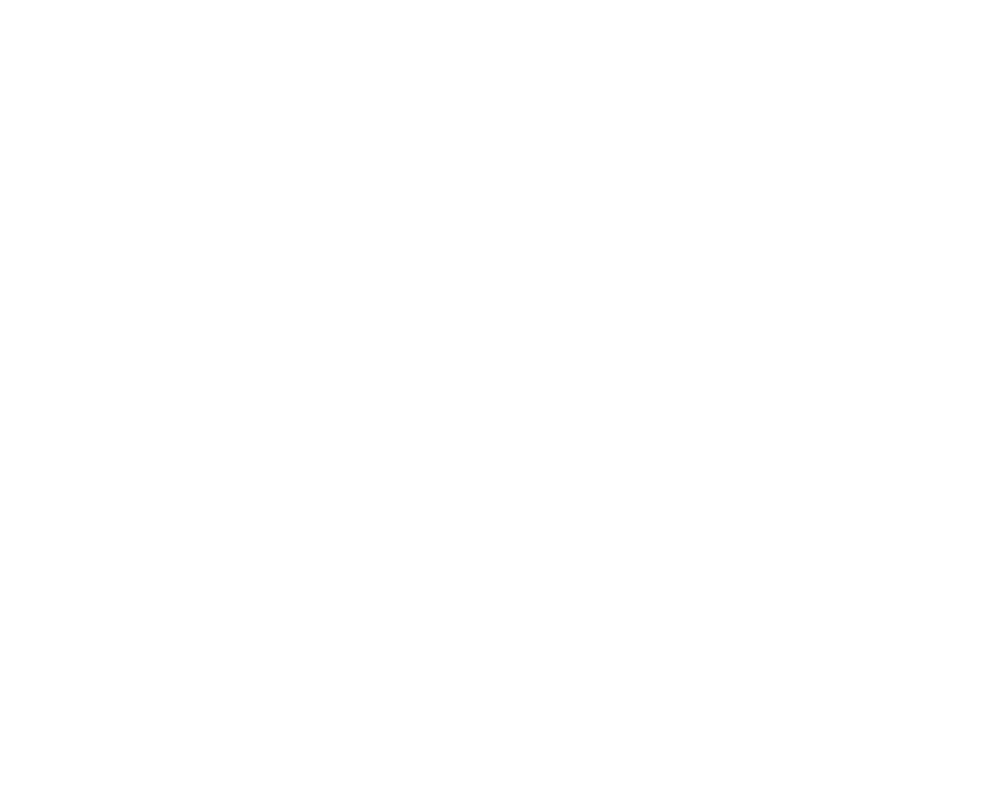
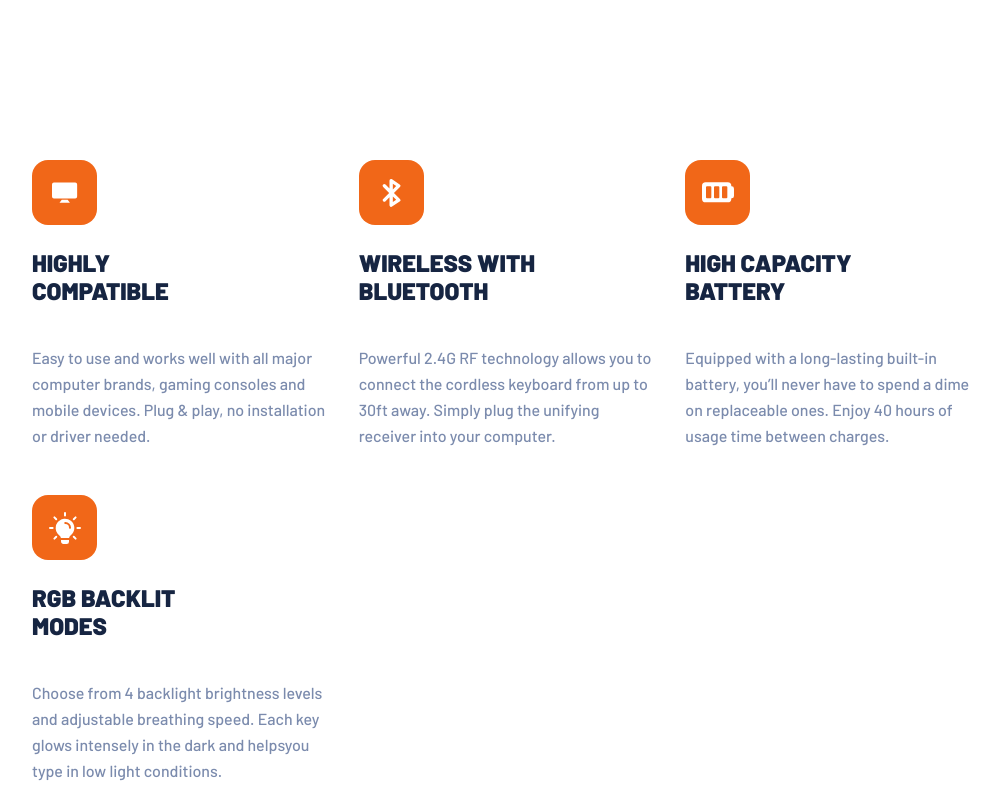
Before and after one commit to caarlosdamian/typemaster-pre-launch-landing-page, a React (Vite) app: page / in a window 1280 px wide. Shown: the part 1189-1989 px from the top of the page, without its empty margins (133-1133 px from the left). Before the commit the page ends 1181 px from the top, so only its background shows below. Built offline with nearby package versions, Linux system fonts and the light colour scheme.

Commit message:
added features section

```diff
--- a/src/App.tsx
+++ b/src/App.tsx
@@ -3,6 +3,7 @@ import "./App.scss";
 import { Header } from "./sections/header/Header";
 import { Hero } from "./sections/hero/Hero";
 import { Middle } from "./sections/middle/Middle";
+import { Feautes } from "./sections/features/Feautes";
 
 function App() {
   return (
@@ -10,25 +11,7 @@ function App() {
       <Header />
       <Hero />
       <Middle />
-      {/*
-
-
-
-  Highly compatible
-  Easy to use and works well with all major computer brands, gaming consoles and mobile devices.
-  Plug & play, no installation or driver needed.
-
-  Wireless with bluetooth
-  Powerful 2.4G RF technology allows you to connect the cordless keyboard from up to 30ft away.
-  Simply plug the unifying receiver into your computer.
-
-  High capacity battery
-  Equipped with a long-lasting built-in battery, you’ll never have to spend a dime on replaceable ones.
-  Enjoy 40 hours of usage time between charges.
-
-  RGB backlit modes
-  Choose from 4 backlight brightness levels and adjustable breathing speed. Each key glows intensely in the dark and helps
-  you type in low light conditions. */}
+      <Feautes/>
     </main>
   );
 }
--- /dev/null
+++ b/src/sections/features/Features.scss
@@ -0,0 +1,71 @@
+.features-container {
+    display: grid;
+    padding: 0 165px;
+    grid-template-columns: repeat(auto-fit, minmax(225px, 1fr));
+    margin-top: 168px;
+    gap: 30px;
+
+
+    @media (max-width: 768px) {
+        grid-template-columns: repeat(2, 281px);
+        padding: 0 39px;
+    }
+
+    @media (max-width: 375px) {
+        grid-template-columns: repeat(1, 327px);
+        padding: 0 24px;
+    }
+
+
+    .features-item {
+        display: flex;
+        align-items: flex-start;
+        justify-content: flex-start;
+        flex-direction: column;
+
+        @media (max-width: 375px) {
+            justify-content: center;
+            align-items: center;
+        }
+
+        .item-title {
+            font-family: 'Barlow';
+            font-style: normal;
+            font-weight: 900;
+            font-size: 24px;
+            line-height: 28px;
+            text-transform: uppercase;
+            color: #162542;
+            width: 180px;
+
+            @media (max-width: 375px) {
+                text-align: center;
+            }
+        }
+
+        .item-text {
+            font-family: 'Barlow';
+            font-style: normal;
+            font-weight: 500;
+            font-size: 16px;
+            line-height: 26px;
+            color: #7B8BAD;
+
+            @media (max-width: 375px) {
+                text-align: center;
+            }
+        }
+
+        .item-imgcontainer {
+            background: #F16718;
+            border-radius: 16px;
+            width: 65px;
+            height: 65px;
+            display: flex;
+            align-items: center;
+            justify-content: center;
+        }
+
+    }
+
+}
--- /dev/null
+++ b/src/sections/features/Feautes.tsx
@@ -0,0 +1,19 @@
+import React from "react";
+import { featuresData } from "../../utils/data";
+import "./Features.scss";
+
+export const Feautes = () => {
+  return (
+    <div className="features-container">
+      {featuresData.map((item) => (
+        <div className="features-item" key={item.id}>
+          <div className="item-imgcontainer">
+            <img src={item.image} alt={item.title} className="item-icon" />
+          </div>
+          <h3 className="item-title">{item.title}</h3>
+          <p className="item-text">{item.description}</p>
+        </div>
+      ))}
+    </div>
+  );
+};
--- a/src/sections/middle/Middle.scss
+++ b/src/sections/middle/Middle.scss
@@ -1,6 +1,6 @@
 .middle-container {
     display: flex;
-
+    position: relative;
     align-items: center;
     justify-content: center;
     padding: 0 165px;
@@ -17,6 +17,16 @@
         padding-right: 24px;
         grid-template-columns: 129px 1fr;
         gap: 24px;
+    }
+
+    .middle-sqare {
+        position: absolute;
+        left: -120px;
+
+        @media (max-width: 768px) {
+            display: none;
+        }
+
 
     }
 
@@ -52,6 +62,7 @@
             text-transform: uppercase;
             color: #162542;
             max-width: 255px;
+
             @media (max-width: 375px) {
                 text-align: center;
             }
@@ -69,6 +80,7 @@
             @media (max-width: 768px) {
                 max-width: 398px;
             }
+
             @media (max-width: 375px) {
                 text-align: center;
             }
--- a/src/sections/middle/Middle.tsx
+++ b/src/sections/middle/Middle.tsx
@@ -1,11 +1,13 @@
 import React from "react";
 import phone01 from "../../assets/desktop/image-phone-and-keyboard.jpg";
 import phone02 from "../../assets/desktop/image-glass-and-keyboard.jpg";
+import square from "../../assets/shared/pattern-square.svg";
 import "./Middle.scss";
 
 export const Middle = () => {
   return (
     <div className="middle-container">
+      <img src={square} alt="square" className="middle-sqare" />
       <div className="orange-img-container">
         <img src={phone01} alt="phone01" className="orange-img" />
       </div>
--- /dev/null
+++ b/src/utils/data.ts
@@ -0,0 +1,35 @@
+import screen from "../assets/shared/icon-compatible.svg";
+import bluetooth from "../assets/shared/icon-bluetooth.svg";
+import light from "../assets/shared/icon-light.svg";
+import battery from "../assets/shared/icon-battery.svg";
+
+export const featuresData = [
+  {
+    id: 1,
+    title: "Highly compatible",
+    description:
+      "Easy to use and works well with all major computer brands, gaming consoles and mobile devices. Plug & play, no installation or driver needed.",
+    image: screen,
+  },
+  {
+    id: 2,
+    title: "Wireless with bluetooth",
+    description:
+      "Powerful 2.4G RF technology allows you to connect the cordless keyboard from up to 30ft away. Simply plug the unifying receiver into your computer.",
+    image: bluetooth,
+  },
+  {
+    id: 3,
+    title: "HIGH CAPACITY BATTERY",
+    description:
+      "Equipped with a long-lasting built-in battery, you’ll never have to spend a dime on replaceable ones. Enjoy 40 hours of usage time between charges.",
+    image: battery,
+  },
+  {
+    id: 4,
+    title: "RGB backlit modes",
+    description:
+      "Choose from 4 backlight brightness levels and adjustable breathing speed. Each key glows intensely in the dark and helpsyou type in low light conditions.",
+    image: light,
+  },
+];
```
